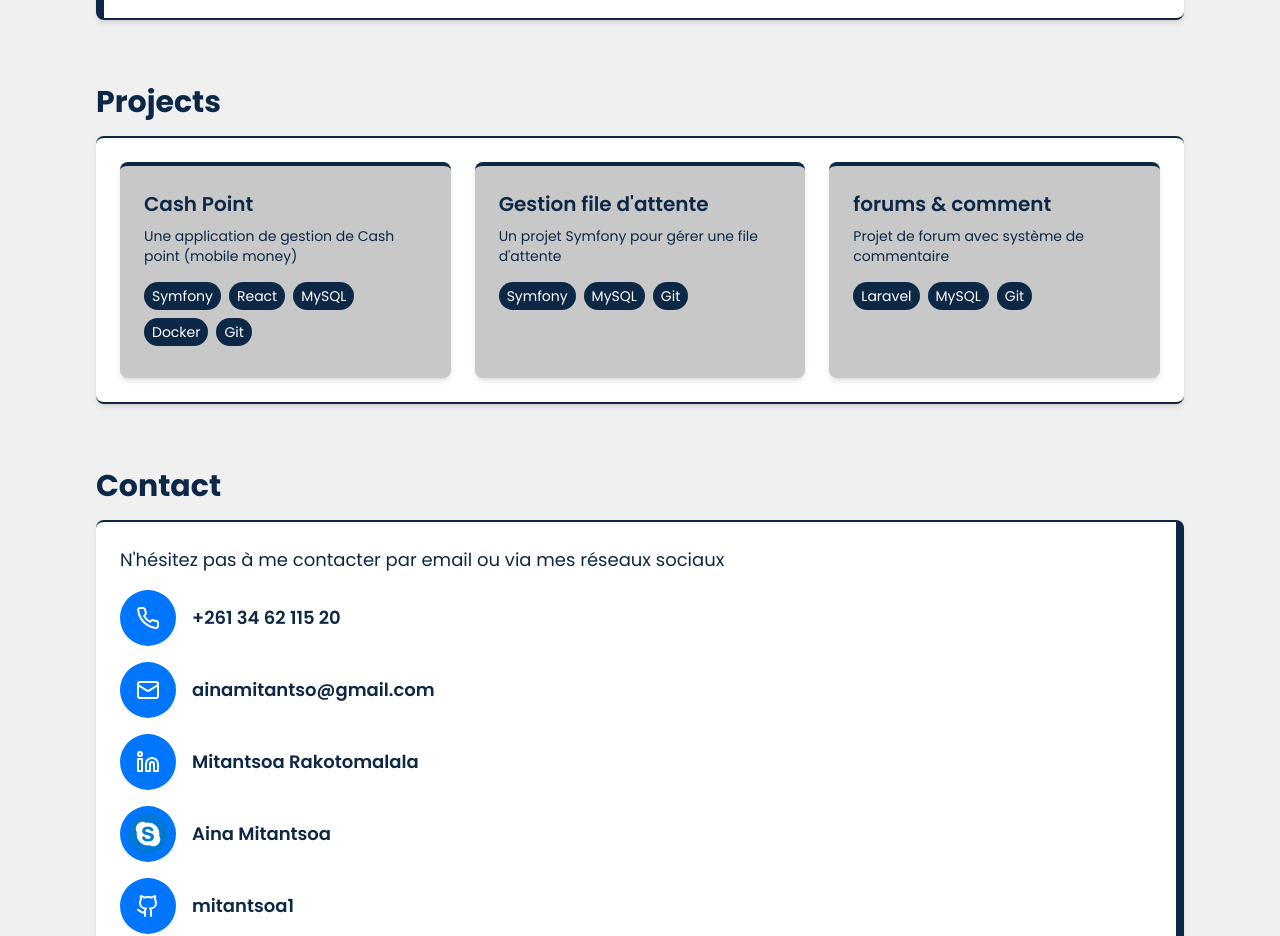
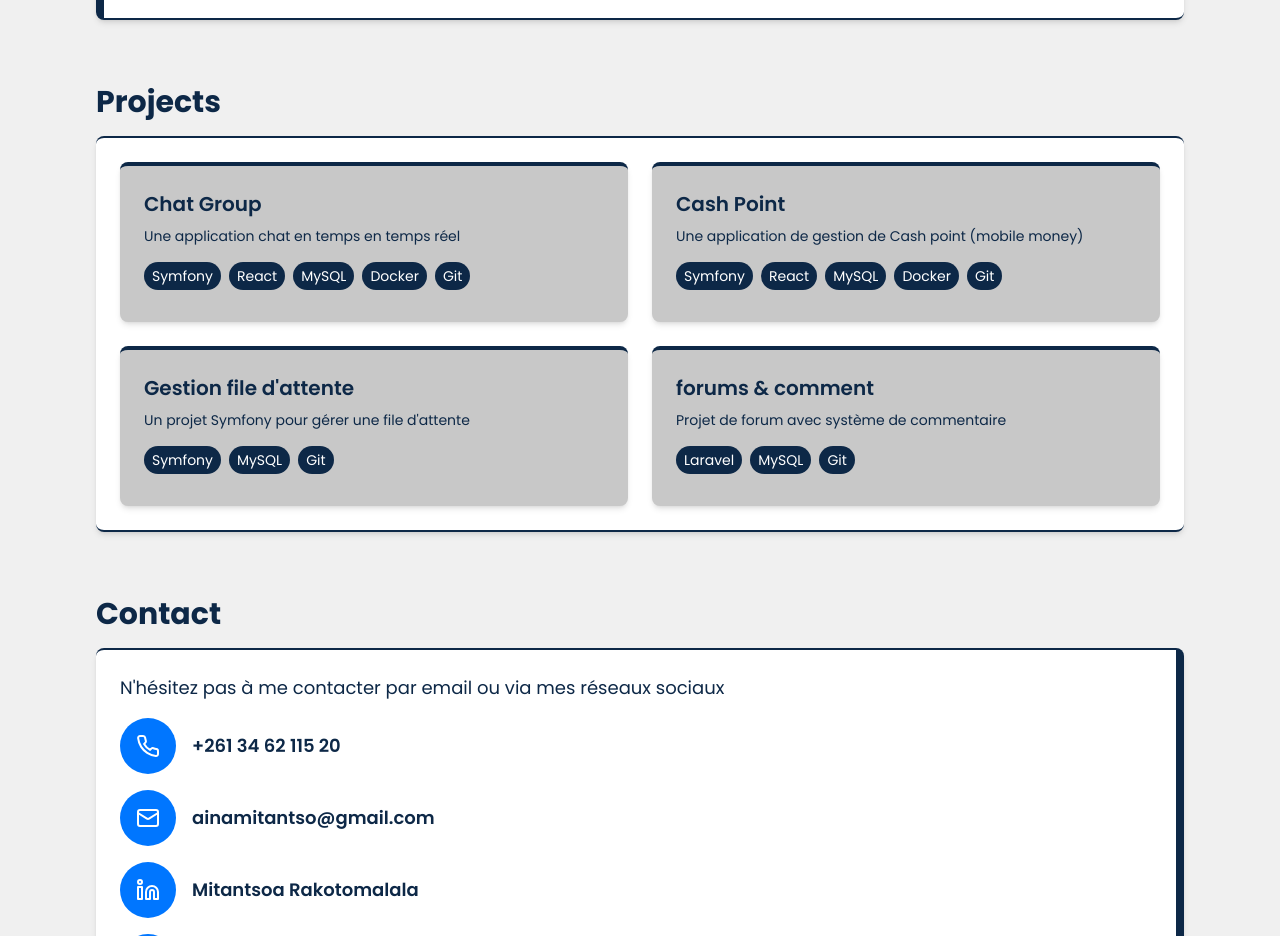
Before and after one commit to mitantsoa1/portfolio, a React (Vite) app: page / in a window 1280 px wide. Shown: the part 1080-2016 px from the top of the page. Built offline with nearby package versions, Linux system fonts and the light colour scheme.

Commit message:
add Chat-group project

```diff
--- a/src/components/Projects.jsx
+++ b/src/components/Projects.jsx
@@ -2,6 +2,12 @@ import React from "react";
 
 const Projects = () => {
   const projects = [
+    {
+      title: "Chat Group",
+      description: "Une application chat en temps en temps réel ",
+      technologies: ["Symfony", "React", "MySQL", "Docker", "Git"],
+      link: "https://github.com/mitantsoa1/chat-group",
+    },
     {
       title: "Cash Point",
       description: "Une application de gestion de Cash point (mobile money) ",
@@ -25,7 +31,11 @@ const Projects = () => {
   return (
     <section id="projets" className="my-16">
       <h2 className="mb-4 text-3xl font-bold text-text">Projects</h2>
-      <div className="grid grid-cols-1 gap-6 md:grid-cols-2 lg:grid-cols-3 card border-y-2">
+      <div
+        className={`grid grid-cols-1 gap-6 md:grid-cols-2 ${
+          projects.length % 2 == 0 ? "lg:grid-cols-2" : "lg:grid-cols-3"
+        } card border-y-2`}
+      >
         {projects.map((project, index) => (
           <a
             title="Repo dans github"
@@ -40,7 +50,7 @@ const Projects = () => {
               {project.technologies.map((tech, techIndex) => (
                 <span
                   key={techIndex}
-                  className="px-2 py-1 mb-2 mr-2 text-sm rounded-full bg-tech text-white"
+                  className="px-2 py-1 mb-2 mr-2 text-sm text-white rounded-full bg-tech"
                 >
                   {tech}
                 </span>
```
